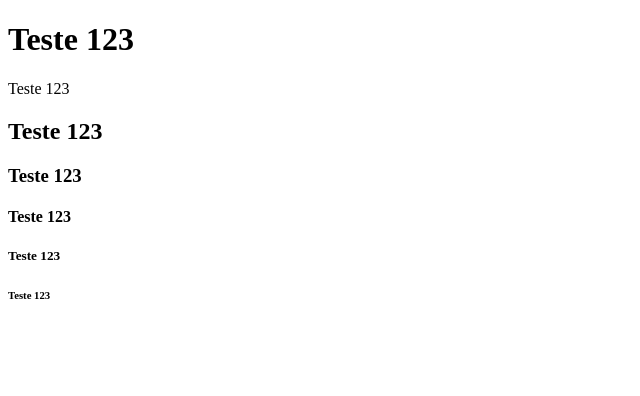
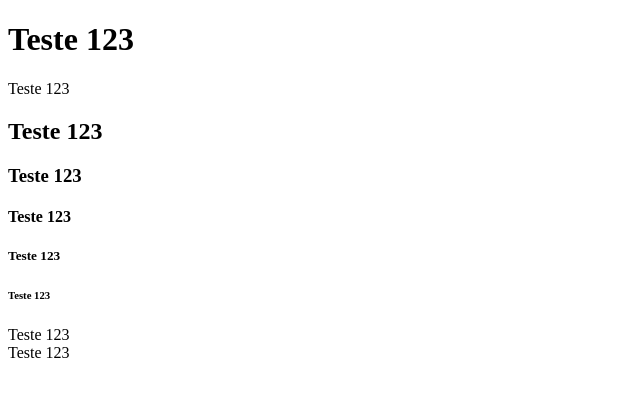
Before and after one commit to Ma25th/Projeto_Git_HelloWorld, a plain HTML site: page index.html in a window 1280 px wide. Shown: the whole page, without its empty margins (0-640 px from the left). Drawn offline with Linux system fonts and the light colour scheme.

Commit message:
Finalizando HTML

```diff
--- a/index.html
+++ b/index.html
@@ -17,6 +17,7 @@
     <h4>Teste 123</h4>
     <h5>Teste 123</h5>
     <h6>Teste 123</h6>
-
+    <h7>Teste 123</h7>
+    <div>Teste 123</div>
 </body>
 </html>
```
